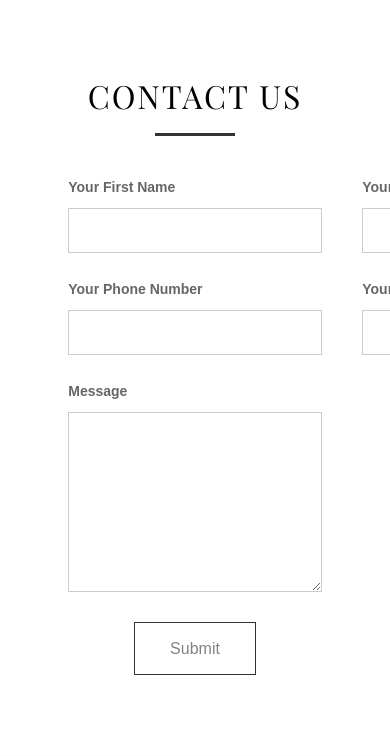
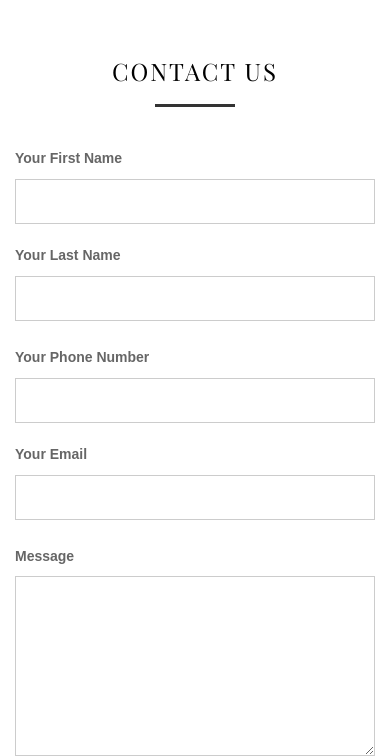
Before and after one commit to Adal15/Law2, a plain HTML site: page contact.html in a window 390 px wide. Shown: the part 588-1344 px from the top of the page. Drawn offline with nearby package versions, Linux system fonts and the light colour scheme; some packages are replaced by stand-ins of ours; no server answers; files whose address does not match are found by name.

Commit message:
contact Us

```diff
--- a/contact.html
+++ b/contact.html
@@ -303,7 +303,7 @@
 	</style>
 
 
-	<style>
+	<!-- <style>
 		.getintouch-section{
     background:#fff;
     padding:80px 0;
@@ -379,8 +379,120 @@
     background:#333;
     color:white;
 }
-	</style>
+	</style> -->
+<style>
+	.getintouch-section{
+    background:#fff;
+    padding:80px 20px;
+    font-family: "Poppins", sans-serif;
+}
 
+.getintouch-container{
+    max-width:900px;
+    width:100%;
+    margin:auto;
+}
+
+.getintouch-heading{
+    text-align:center;
+    font-size:32px;
+    letter-spacing:2px;
+}
+
+.getintouch-line{
+    width:80px;
+    height:3px;
+    background:#333;
+    margin:10px auto 40px;
+}
+
+.getintouch-row{
+    display:flex;
+    gap:40px;
+    margin-bottom:25px;
+}
+
+.getintouch-field{
+    flex:1;
+    display:flex;
+    flex-direction:column;
+}
+
+.getintouch-field label{
+    margin-bottom:8px;
+    color:#666;
+    font-size:14px;
+}
+
+.getintouch-input{
+    height:45px;
+    border:1px solid #ccc;
+    padding:10px;
+    width:100%;
+    box-sizing:border-box;
+}
+
+.getintouch-textarea{
+    height:180px;
+    border:1px solid #ccc;
+    padding:10px;
+    width:100%;
+    box-sizing:border-box;
+}
+
+.full-width{
+    width:100%;
+}
+
+.getintouch-submit{
+    text-align:center;
+    margin-top:30px;
+}
+
+.getintouch-btn{
+    padding:12px 35px;
+    border:1px solid #333;
+    background:white;
+    font-size:16px;
+    cursor:pointer;
+}
+
+.getintouch-btn:hover{
+    background:#333;
+    color:white;
+}
+
+/* Tablet */
+@media (max-width: 768px){
+
+.getintouch-row{
+    flex-direction:column;
+    gap:20px;
+}
+
+.getintouch-heading{
+    font-size:28px;
+}
+
+}
+
+/* Mobile */
+@media (max-width: 480px){
+
+.getintouch-section{
+    padding:60px 15px;
+}
+
+.getintouch-heading{
+    font-size:24px;
+}
+
+.getintouch-btn{
+    width:100%;
+}
+
+}
+</style>
 
 <style>
 	.location-map-section{
@@ -490,7 +602,7 @@
 		   		<div class="container">
 		   			<div class="col-md-10 col-md-offset-1 text-center slider-text">
 		   				<div class="slider-text-inner desc">
-		   					<h2 class="heading-section">Contact</h2>
+		   					<h2 class="heading-section">Contact Us</h2>
 		   					<!-- <p class="colorlib-lead">Designed with love by the fine folks at <a href="#" target="_blank">Lawfirm</a></p> -->
 		   				</div>
 		   			</div>
```
